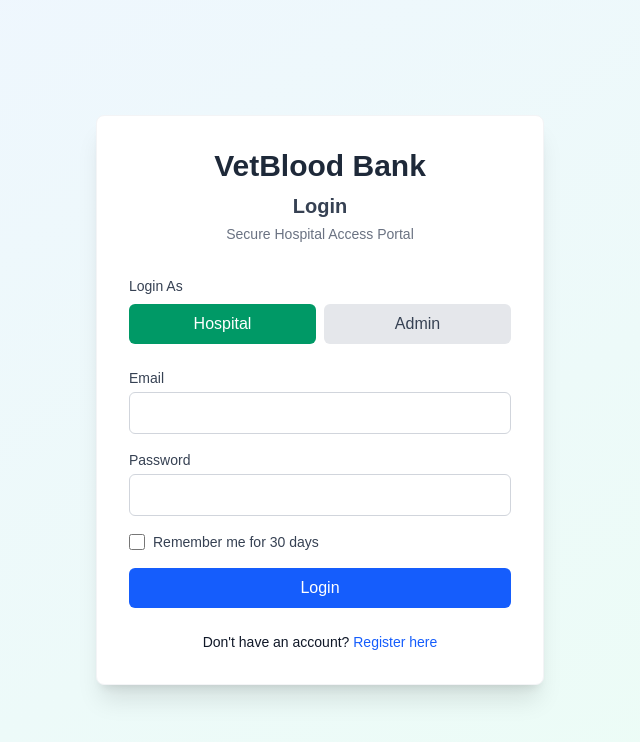
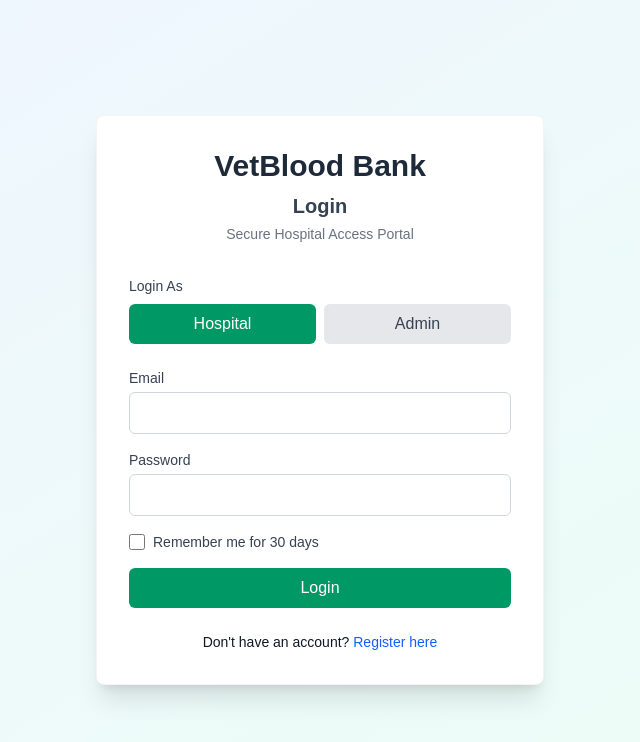
Before and after one commit to afasano23-cpu/bloodbank, a Next.js app: page /auth/login in a window 1280 px wide. Shown: the top 742 px of the page, without its empty margins (320-960 px from the left). Built offline with nearby package versions, Linux system fonts and the light colour scheme.

Commit message:
Sandbox autosave

```diff
--- a/src/app/auth/login/page.tsx
+++ b/src/app/auth/login/page.tsx
@@ -83,7 +83,7 @@ function LoginForm() {
               onClick={() => setUserType('admin')}
               className={`flex-1 py-2 px-4 rounded-md transition-colors ${
                 userType === 'admin'
-                  ? 'bg-blue-600 text-white'
+                  ? 'bg-emerald-600 text-white'
                   : 'bg-gray-200 text-gray-700 hover:bg-gray-300'
               }`}
             >
@@ -102,7 +102,7 @@ function LoginForm() {
               id="email"
               name="email"
               required
-              className="w-full px-4 py-2 border border-gray-300 rounded-md focus:ring-2 focus:ring-blue-500 focus:border-transparent"
+              className="w-full px-4 py-2 border border-gray-300 rounded-md focus:ring-2 focus:ring-emerald-500 focus:border-transparent"
             />
           </div>
 
@@ -115,7 +115,7 @@ function LoginForm() {
               id="password"
               name="password"
               required
-              className="w-full px-4 py-2 border border-gray-300 rounded-md focus:ring-2 focus:ring-blue-500 focus:border-transparent"
+              className="w-full px-4 py-2 border border-gray-300 rounded-md focus:ring-2 focus:ring-emerald-500 focus:border-transparent"
             />
           </div>
 
@@ -135,7 +135,7 @@ function LoginForm() {
           <button
             type="submit"
             disabled={loading}
-            className="w-full bg-blue-600 text-white py-2 px-4 rounded-md hover:bg-blue-700 focus:outline-none focus:ring-2 focus:ring-blue-500 focus:ring-offset-2 disabled:opacity-50 disabled:cursor-not-allowed transition-colors"
+            className="w-full bg-emerald-600 text-white py-2 px-4 rounded-md hover:bg-emerald-700 focus:outline-none focus:ring-2 focus:ring-emerald-500 focus:ring-offset-2 disabled:opacity-50 disabled:cursor-not-allowed transition-colors"
           >
             {loading ? 'Logging in...' : 'Login'}
           </button>
```
